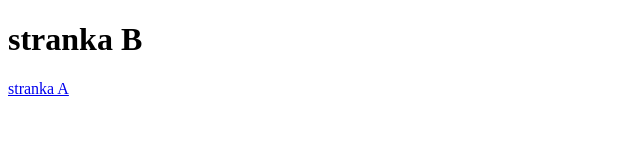
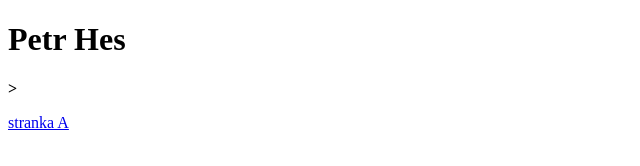
Before and after one commit to Petr-Hes/stranka2, a plain HTML site: page index.html in a window 1280 px wide. Shown: the whole page, without its empty margins (0-640 px from the left). Drawn offline with Linux system fonts and the light colour scheme.

Commit message:
Update index.html

```diff
--- a/index.html
+++ b/index.html
@@ -6,8 +6,11 @@
   <title></title>
   </head>
   <body>
-   <h1>stranka B</h1>
-    <a href="https://petr-hes.github.io/petrhes/"> <p>stranka A</p>
+    <b>
+      <h1>Petr Hes</h1>
+    ></b>
+    <a href="https://petr-hes.github.io/petrhes/">
+      <p>stranka A</p>
     </a>
   </body>
 </html>
```
